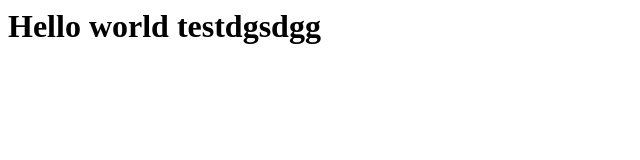
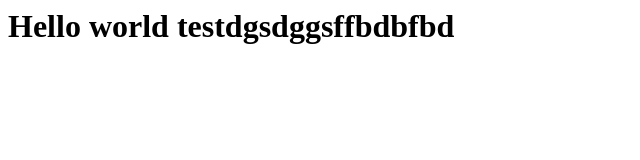
Before and after one commit to dev-koalescedesigns/test, a plain HTML site: page index.html in a window 1280 px wide. Shown: the whole page, without its empty margins (0-640 px from the left). Drawn offline with Linux system fonts and the light colour scheme.

Commit message:
Update index.html

```diff
--- a/index.html
+++ b/index.html
@@ -1 +1 @@
-<h1>Hello world testdgsdgg</h1>
+<h1>Hello world testdgsdggsffbdbfbd</h1>
```
